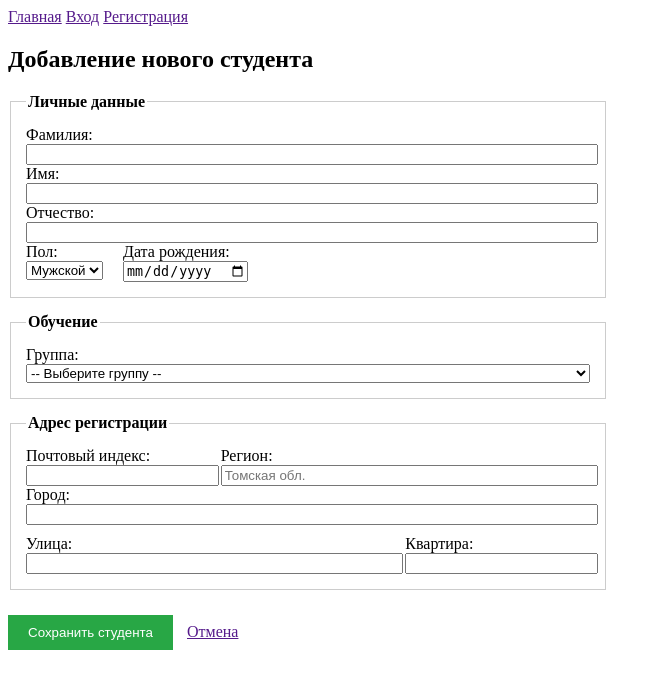
After one commit to scarioneq/practice_php, a PHP site: template pop-it-mvc/views/site/dean/add_student.php in a window 1280 px wide. The commit adds this page. Shown: the top 689 px of the page, without its empty margins (0-661 px from the left). Run offline with PHP 8.4, Linux system fonts and the light colour scheme; the template is opened without the code that fills it, so the values that code supplies are empty.

Commit message:
Добавил связывание группы и диспциплины, добавление студентов и модели для этой логики

```diff
--- a/pop-it-mvc/views/layouts/main.php
+++ b/pop-it-mvc/views/layouts/main.php
@@ -10,7 +10,7 @@
 <body>
 <header>
     <nav>
-        <a href="<?= app()->route->getUrl('/hello') ?>">Главная</a>
+        <a href="<?= app()->route->getUrl('/') ?>">Главная</a>
         <?php
         if (!app()->auth::check()):
             ?>
--- /dev/null
+++ b/pop-it-mvc/views/site/dean/add_student.php
@@ -0,0 +1,78 @@
+<h2 style="margin-bottom: 20px;">Добавление нового студента</h2>
+
+<form method="POST" style="max-width: 600px; display: flex; flex-direction: column; gap: 15px;">
+
+    <fieldset style="padding: 15px; border: 1px solid #ccc;">
+        <legend><b>Личные данные</b></legend>
+
+        <label>Фамилия: <br>
+            <input type="text" name="last_name" required style="width: 100%;">
+        </label><br>
+
+        <label>Имя: <br>
+            <input type="text" name="first_name" required style="width: 100%;">
+        </label><br>
+
+        <label>Отчество: <br>
+            <input type="text" name="middle_name" style="width: 100%;">
+        </label><br>
+
+        <div style="display: flex; gap: 20px;">
+            <label>Пол: <br>
+                <select name="gender" required>
+                    <option value="male">Мужской</option>
+                    <option value="female">Женский</option>
+                </select>
+            </label>
+
+            <label>Дата рождения: <br>
+                <input type="date" name="birth_date" required>
+            </label>
+        </div>
+    </fieldset>
+
+    <fieldset style="padding: 15px; border: 1px solid #ccc;">
+        <legend><b>Обучение</b></legend>
+        <label>Группа: <br>
+            <select name="group_of_students_id" required style="width: 100%;">
+                <option value="">-- Выберите группу --</option>
+                <?php foreach ($groups as $group): ?>
+                    <option value="<?= $group->id ?>"><?= $group->name ?></option>
+                <?php endforeach; ?>
+            </select>
+        </label>
+    </fieldset>
+
+    <fieldset style="padding: 15px; border: 1px solid #ccc;">
+        <legend><b>Адрес регистрации</b></legend>
+
+        <div style="display: grid; grid-template-columns: 1fr 2fr; gap: 10px;">
+            <label>Почтовый индекс: <br>
+                <input type="text" name="index" required style="width: 100%;">
+            </label>
+            <label>Регион: <br>
+                <input type="text" name="region" required style="width: 100%;" placeholder="Томская обл.">
+            </label>
+        </div>
+
+        <label>Город: <br>
+            <input type="text" name="city" required style="width: 100%;">
+        </label><br>
+
+        <div style="display: grid; grid-template-columns: 2fr 1fr; gap: 10px; margin-top: 10px;">
+            <label>Улица: <br>
+                <input type="text" name="street" required style="width: 100%;">
+            </label>
+            <label>Квартира: <br>
+                <input type="text" name="flat" style="width: 100%;">
+            </label>
+        </div>
+    </fieldset>
+
+    <div style="margin-top: 10px;">
+        <button type="submit" style="padding: 10px 20px; background: #28a745; color: white; border: none; cursor: pointer;">
+            Сохранить студента
+        </button>
+        <a href="<?= app()->route->getUrl('/hello') ?>" style="margin-left: 10px;">Отмена</a>
+    </div>
+</form>
```
Also changed, not shown: pop-it-mvc/app/Controller/EmployeeDean.php (+42 -4 lines), pop-it-mvc/app/Controller/Site.php (+2 -5 lines), pop-it-mvc/app/Model/Address.php (added, +9 -0 lines), pop-it-mvc/app/Model/Discipline.php (added, +9 -0 lines), pop-it-mvc/app/Model/Group.php (added, +14 -0 lines), pop-it-mvc/app/Model/Post.php (deleted, +0 -12 lines), pop-it-mvc/app/Model/Student.php (added, +11 -0 lines), pop-it-mvc/routes/web.php (+9 -9 lines), pop-it-mvc/views/site/dean/connect.php (added, +18 -0 lines), pop-it-mvc/views/site/hello.php (+39 -1 lines).
